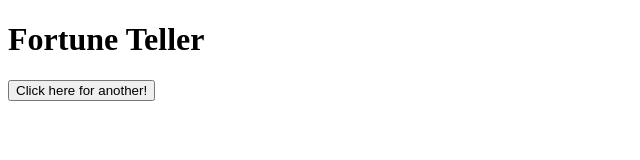
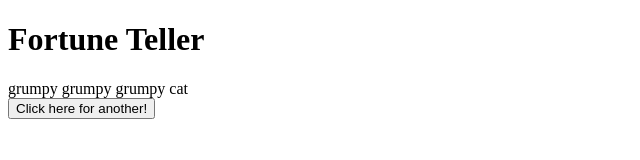
Before and after one commit to amelia678/fortune-teller, a plain HTML site: page index.html in a window 1280 px wide. Both pictures are taken after a click on the button "Click here for another!". Shown: the whole page, without its empty margins (0-640 px from the left). Drawn offline with Linux system fonts and the light colour scheme.

Commit message:
sets test output content

```diff
--- a/index.html
+++ b/index.html
@@ -10,12 +10,10 @@
     <h1>
         Fortune Teller
     </h1>
-    <div class="quoteDisplay">
+    <div class="quoteDisplay" data-output>
         <!-- this is where the quote will be displayed -->
     </div>
-    <button data-trigger="">
-        Click here for another!
-    </button>
+    <button data-trigger>Click here for another! </button>
     <script src="scripts/index.js"></script>
 </body>
 </html>
--- a/scripts/index.js
+++ b/scripts/index.js
@@ -4,16 +4,20 @@ console.log('yep i am here');
 
 // #1 make some code run when i click the button
 const triggerElement = document.querySelector('[data-trigger]');
-
-function hello() {
-    console.log('Hello addEventListener!');
-}
+const outputElement = document.querySelector('[data-output]');
+// function hello() {
+//     ;
+// } if function will only be used once, ok to use anonymous function
 
 // addEventListener accepts 2 arguments:
 // - a string that identifies the kind of event to listen for
 //  -a function that says what to do when the event happens
-triggerElement.addEventListener('click', hello);
+triggerElement.addEventListener('click', function () {
+    console.log('Hello addEventListener!');
+    outputElement.textContent = 'grumpy grumpy grumpy cat';
+});
 
 // #2 write some text to the page on button click
 
+
 // #3 pull text from an array of text to write to the page.
```
